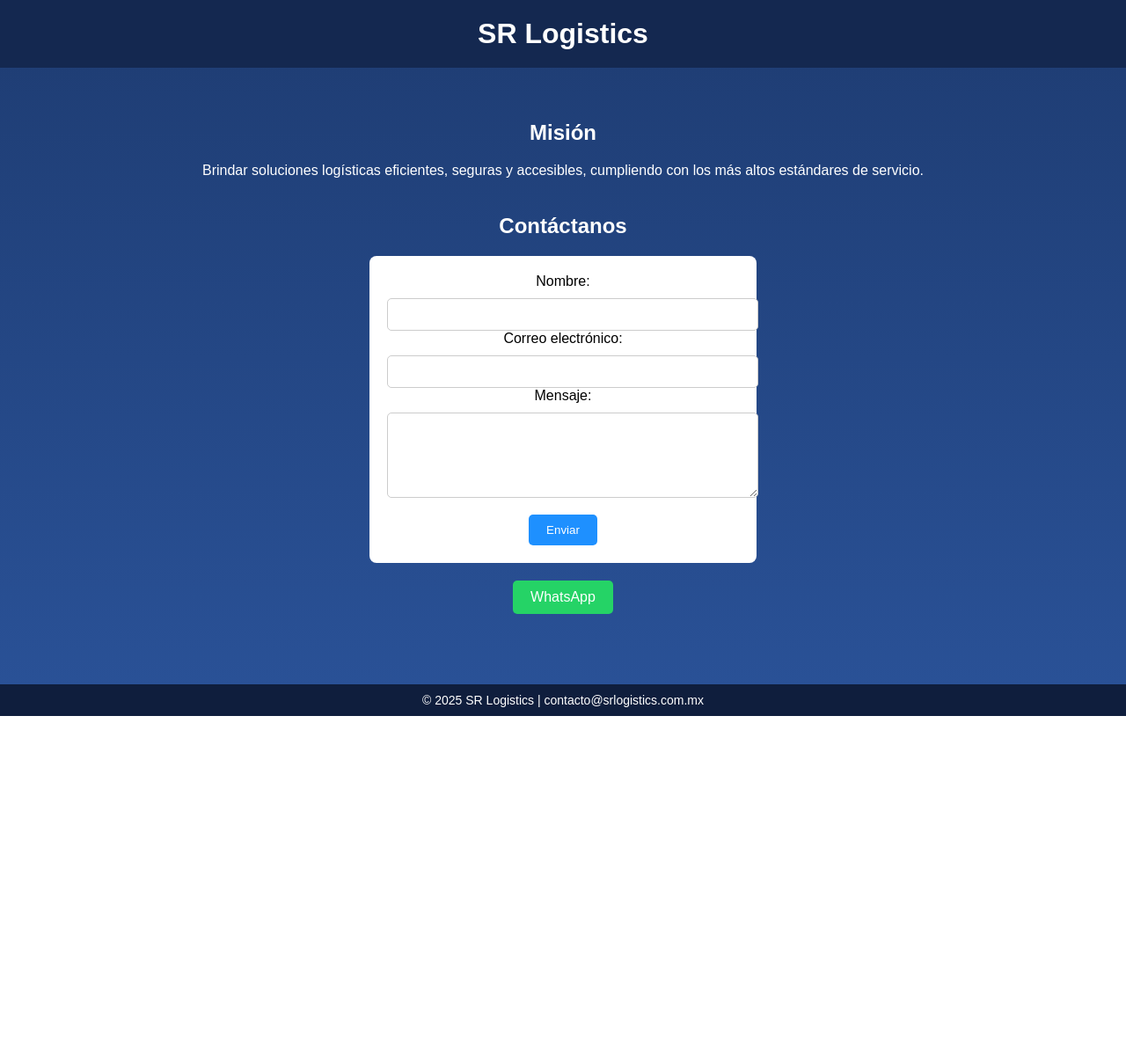
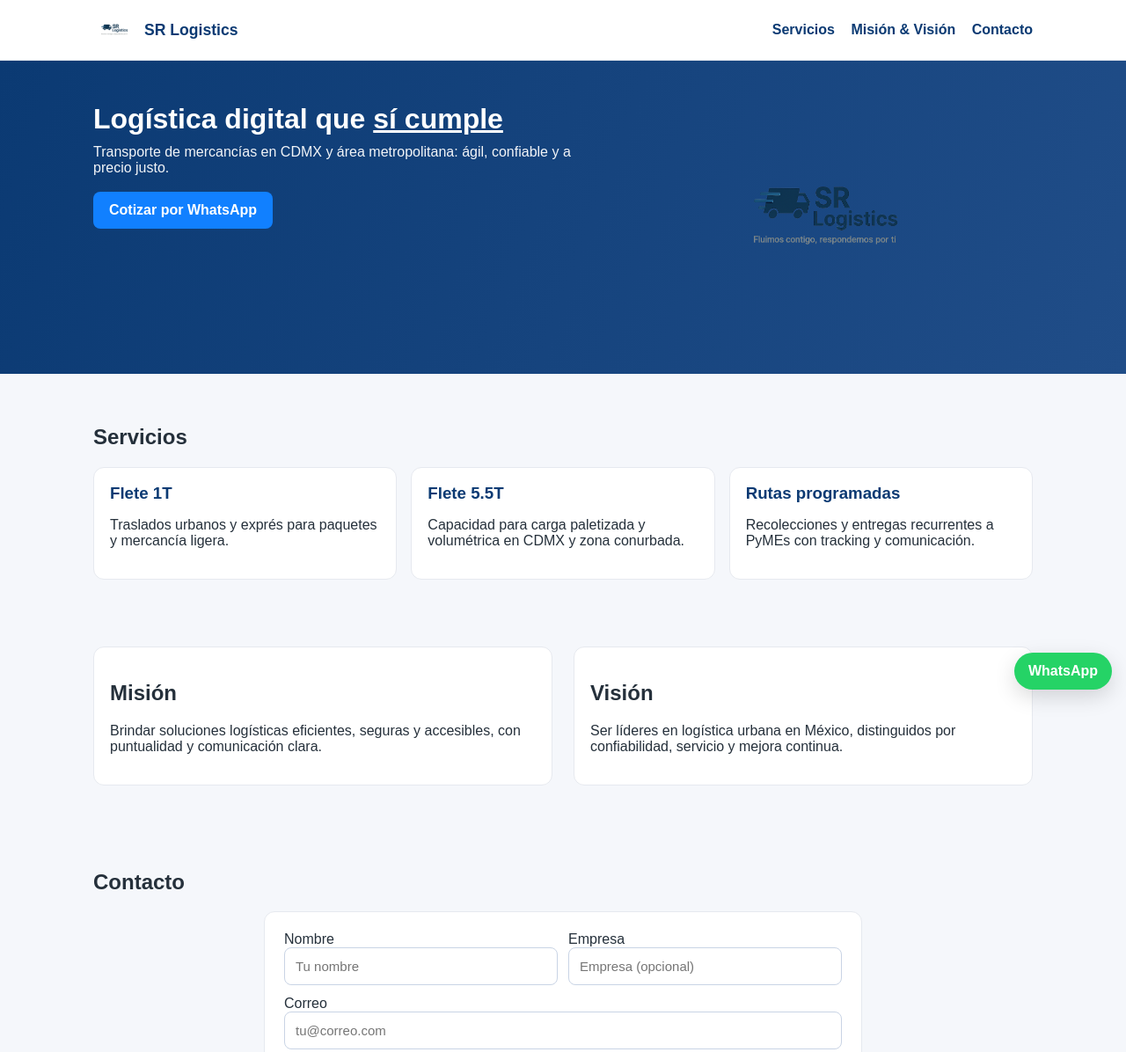
Before and after one commit to LFRB78/srlogistics, a plain HTML site: page index.html in a window 1280 px wide. Shown: the top 1196 px of the page at 88% size. Before the commit the page ends 814 px from the top, so only its background shows below. Drawn offline with Linux system fonts and the light colour scheme.

Commit message:
Add files via upload

```diff
--- a/index.html
+++ b/index.html
@@ -1,103 +1,172 @@
-
 <!DOCTYPE html>
 <html lang="es">
 <head>
-    <meta charset="UTF-8">
-    <title>SR Logistics</title>
-    <meta name="viewport" content="width=device-width, initial-scale=1.0">
+  <meta charset="UTF-8" />
+  <meta name="viewport" content="width=device-width, initial-scale=1.0" />
+  <title>SR Logistics – Transporte de mercancías CDMX</title>
+  <link rel="icon" type="image/png" href="favicon.png">
   <style>
-        body {
-            font-family: Arial, sans-serif;
-            background: linear-gradient(to bottom, #1e3c72, #2a5298);
-            color: white;
-            margin: 0;
-            padding: 0;
+    :root {
+      --primary:#0b3a73;
+      --secondary:#4f6b88;
+      --accent:#25D366;
+      --bg:#f5f7fb;
+      --text:#25303b;
+      --white:#ffffff;
     }
+    * { box-sizing: border-box; }
+    body { margin:0; font-family: Arial, Helvetica, sans-serif; background:var(--bg); color:var(--text); }
+    a { color: var(--primary); text-decoration: none; }
     header {
-            padding: 20px;
-            text-align: center;
-            background: #142850;
+      position: sticky; top:0; z-index: 50;
+      background: var(--white); border-bottom: 1px solid #e6e9ef;
     }
-        header h1 {
-            margin: 0;
+    .nav { max-width: 1100px; margin:0 auto; display:flex; align-items:center; justify-content:space-between; padding:10px 16px; }
+    .brand { display:flex; align-items:center; gap:10px; }
+    .brand img { height:48px; width:auto; }
+    .brand h1 { font-size:1.1rem; margin:0; color:var(--primary); }
+    .menu a { margin-left:14px; font-weight:600; }
+    .hero {
+      background: linear-gradient(110deg, var(--primary), #204d88);
+      color:var(--white);
     }
-        main {
-            padding: 40px 20px;
-            text-align: center;
+    .hero-inner {
+      max-width:1100px; margin:0 auto; padding:48px 16px; display:grid; grid-template-columns: 1.2fr 1fr; gap:28px;
     }
-        section {
-            margin-bottom: 40px;
+    .hero h2 { margin:0 0 10px; font-size:2rem; }
+    .hero p { margin:0 0 18px; opacity:0.95; }
+    .cta { display:inline-block; background:#1180ff; color:#fff; padding:12px 18px; border-radius:8px; font-weight:700; }
+    .section { max-width:1100px; margin:0 auto; padding:38px 16px; }
+    .cards { display:grid; grid-template-columns: repeat(3,1fr); gap:16px; }
+    .card { background:var(--white); border:1px solid #e6e9ef; border-radius:12px; padding:18px; }
+    .card h3 { margin:0 0 8px; color:var(--primary); }
+    .two { display:grid; grid-template-columns:1fr 1fr; gap:24px; }
+    .box { background:var(--white); border:1px solid #e6e9ef; border-radius:12px; padding:18px; }
+    .contact { background:var(--white); border:1px solid #e6e9ef; border-radius:12px; padding:22px; max-width:680px; margin:0 auto; }
+    form { display:grid; grid-template-columns: 1fr 1fr; gap:12px; }
+    form .full { grid-column: 1 / -1; }
+    input, textarea {
+      width:100%; padding:12px; border:1px solid #c9d4e5; border-radius:8px; font-size:15px; background:#fff;
     }
-        form {
-            background: white;
-            color: black;
-            padding: 20px;
-            max-width: 400px;
-            margin: auto;
-            border-radius: 8px;
+    button[type="submit"] { background: var(--primary); color:#fff; border:none; padding:12px 18px; border-radius:8px; font-weight:700; cursor:pointer; }
+    .social { display:flex; gap:12px; align-items:center; flex-wrap:wrap; }
+    .social a { background:#eef3fb; border:1px solid #d9e3f3; padding:8px 12px; border-radius:8px; font-weight:700; }
+    footer { margin-top:30px; background:#0f2644; color:#c8d6ea; }
+    .footer-inner { max-width:1100px; margin:0 auto; padding:18px 16px; display:flex; align-items:center; justify-content:space-between; gap:12px; flex-wrap:wrap; }
+    .wafloat {
+      position: fixed; right:16px; bottom:16px; background:var(--accent); color:#fff; padding:12px 16px; border-radius:24px; font-weight:800;
+      box-shadow: 0 8px 24px rgba(0,0,0,0.15);
     }
-        input, textarea {
-            width: 100%;
-            padding: 10px;
-            margin-top: 10px;
-            border-radius: 5px;
-            border: 1px solid #ccc;
-        }
-        button {
-            margin-top: 15px;
-            padding: 10px 20px;
-            background-color: #1e90ff;
-            color: white;
-            border: none;
-            border-radius: 5px;
-        }
-        footer {
-            background: #0f1e3d;
-            text-align: center;
-            padding: 10px;
-            font-size: 14px;
-        }
-        .whatsapp {
-            display: inline-block;
-            margin-top: 20px;
-            background-color: #25d366;
-            color: white;
-            padding: 10px 20px;
-            border-radius: 5px;
-            text-decoration: none;
+    @media (max-width: 860px) {
+      .hero-inner { grid-template-columns: 1fr; }
+      .cards { grid-template-columns: 1fr; }
+      .two { grid-template-columns: 1fr; }
+      form { grid-template-columns: 1fr; }
     }
   </style>
 </head>
 <body>
   <header>
+    <div class="nav">
+      <div class="brand">
+        <img src="logo.png" alt="SR Logistics logo">
         <h1>SR Logistics</h1>
+      </div>
+      <nav class="menu">
+        <a href="#servicios">Servicios</a>
+        <a href="#misionvision">Misión & Visión</a>
+        <a href="#contacto">Contacto</a>
+      </nav>
+    </div>
   </header>
-    <main>
-        <section>
-            <h2>Misión</h2>
-            <p>Brindar soluciones logísticas eficientes, seguras y accesibles, cumpliendo con los más altos estándares de servicio.</p>
+
+  <section class="hero">
+    <div class="hero-inner">
+      <div>
+        <h2>Logística digital que <u>sí cumple</u></h2>
+        <p>Transporte de mercancías en CDMX y área metropolitana: ágil, confiable y a precio justo.</p>
+        <a class="cta" href="https://wa.me/525521282290" target="_blank">Cotizar por WhatsApp</a>
+      </div>
+      <div>
+        <img src="logo.png" alt="SR Logistics" style="max-width:260px; width:100%; display:block; margin:0 auto;">
+      </div>
+    </div>
   </section>
 
-        <section>
-            <h2>Contáctanos</h2>
-            <form action="https://formspree.io/f/xpwroyab" method="POST">
-                <label for="name">Nombre:</label>
-                <input type="text" id="name" name="name" required>
+  <section id="servicios" class="section">
+    <h2>Servicios</h2>
+    <div class="cards">
+      <div class="card">
+        <h3>Flete 1T</h3>
+        <p>Traslados urbanos y exprés para paquetes y mercancía ligera.</p>
+      </div>
+      <div class="card">
+        <h3>Flete 5.5T</h3>
+        <p>Capacidad para carga paletizada y volumétrica en CDMX y zona conurbada.</p>
+      </div>
+      <div class="card">
+        <h3>Rutas programadas</h3>
+        <p>Recolecciones y entregas recurrentes a PyMEs con tracking y comunicación.</p>
+      </div>
+    </div>
+  </section>
 
-                <label for="email">Correo electrónico:</label>
-                <input type="email" id="email" name="email" required>
+  <section id="misionvision" class="section two">
+    <div class="box">
+      <h2>Misión</h2>
+      <p>Brindar soluciones logísticas eficientes, seguras y accesibles, con puntualidad y comunicación clara.</p>
+    </div>
+    <div class="box">
+      <h2>Visión</h2>
+      <p>Ser líderes en logística urbana en México, distinguidos por confiabilidad, servicio y mejora continua.</p>
+    </div>
+  </section>
 
-                <label for="message">Mensaje:</label>
-                <textarea id="message" name="message" rows="5" required></textarea>
+  <section id="contacto" class="section">
+    <h2>Contacto</h2>
+    <div class="contact">
+      <form action="https://formsubmit.co/contacto@srlogistics.com.mx" method="POST">
+        <!-- Config -->
+        <input type="hidden" name="_captcha" value="false">
+        <input type="hidden" name="_subject" value="Nuevo contacto desde SR Logistics">
+        <input type="hidden" name="_template" value="table">
+        <input type="hidden" name="_next" value="https://srlogistics.com.mx">
 
+        <div>
+          <label>Nombre</label>
+          <input type="text" name="Nombre" placeholder="Tu nombre" required>
+        </div>
+        <div>
+          <label>Empresa</label>
+          <input type="text" name="Empresa" placeholder="Empresa (opcional)">
+        </div>
+        <div class="full">
+          <label>Correo</label>
+          <input type="email" name="Email" placeholder="tu@correo.com" required>
+        </div>
+        <div class="full">
+          <label>Mensaje</label>
+          <textarea name="Mensaje" rows="5" placeholder="Cuéntanos qué necesitas transportar" required></textarea>
+        </div>
+        <div class="full" style="display:flex; gap:10px; align-items:center; flex-wrap:wrap;">
           <button type="submit">Enviar</button>
+          <a class="social" href="https://wa.me/525521282290" target="_blank" style="background:var(--accent); color:#fff; padding:12px 16px; border-radius:8px; font-weight:800;">WhatsApp</a>
+        </div>
       </form>
+    </div>
+  </section>
 
-            <a class="whatsapp" href="https://wa.me/525521282290" target="_blank">WhatsApp</a>
-        </section>
-    </main>
   <footer>
-        © 2025 SR Logistics | contacto@srlogistics.com.mx
+    <div class="footer-inner">
+      <div>© 2025 SR Logistics · contacto@srlogistics.com.mx</div>
+      <div class="social">
+        <a href="https://www.instagram.com/srlogistics_" target="_blank">Instagram</a>
+        <a href="https://www.tiktok.com/@srlogistics_" target="_blank">TikTok</a>
+        <a href="https://www.facebook.com/srlo%20gistics" target="_blank">Facebook</a>
+      </div>
+    </div>
   </footer>
+
+  <a class="wafloat" href="https://wa.me/525521282290" target="_blank">WhatsApp</a>
 </body>
 </html>
```
Also changed, not shown: favicon.png (added), logo.png (added). Lines whose indentation alone changed are shown as unchanged.
